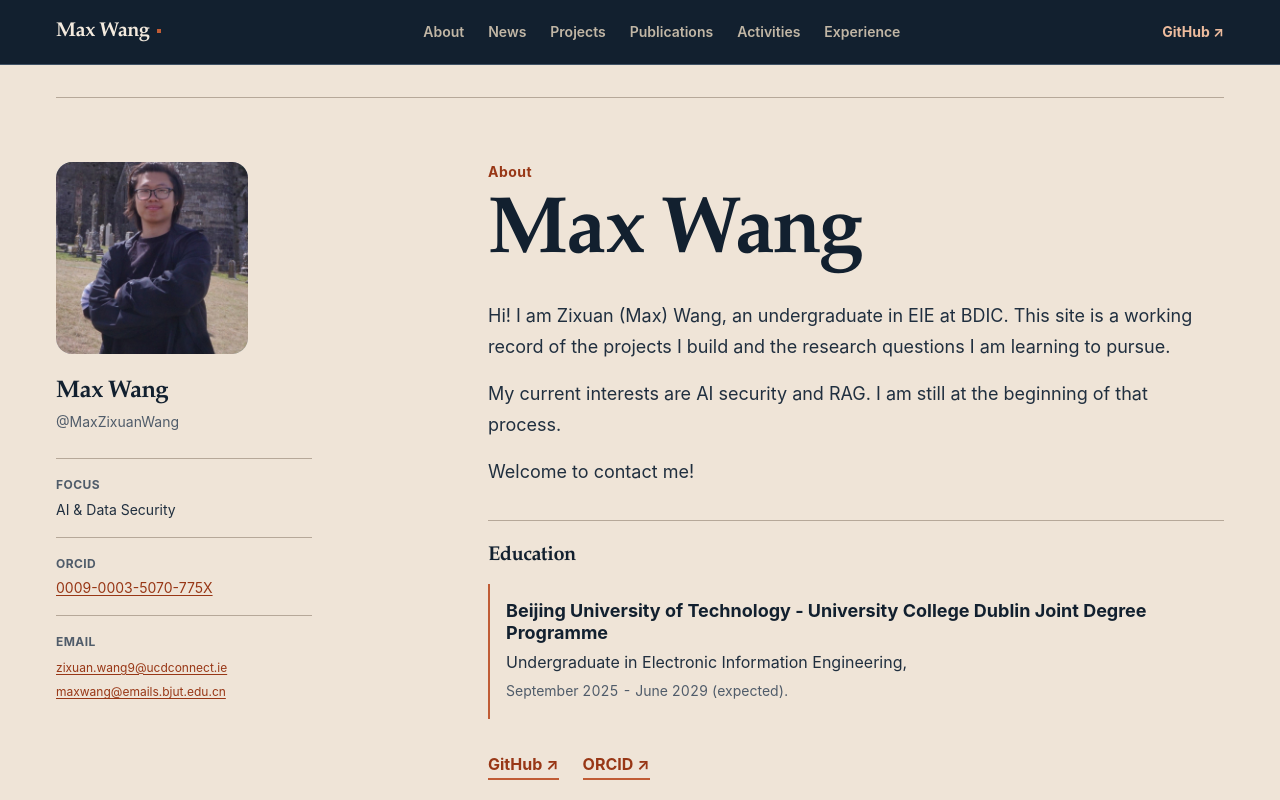
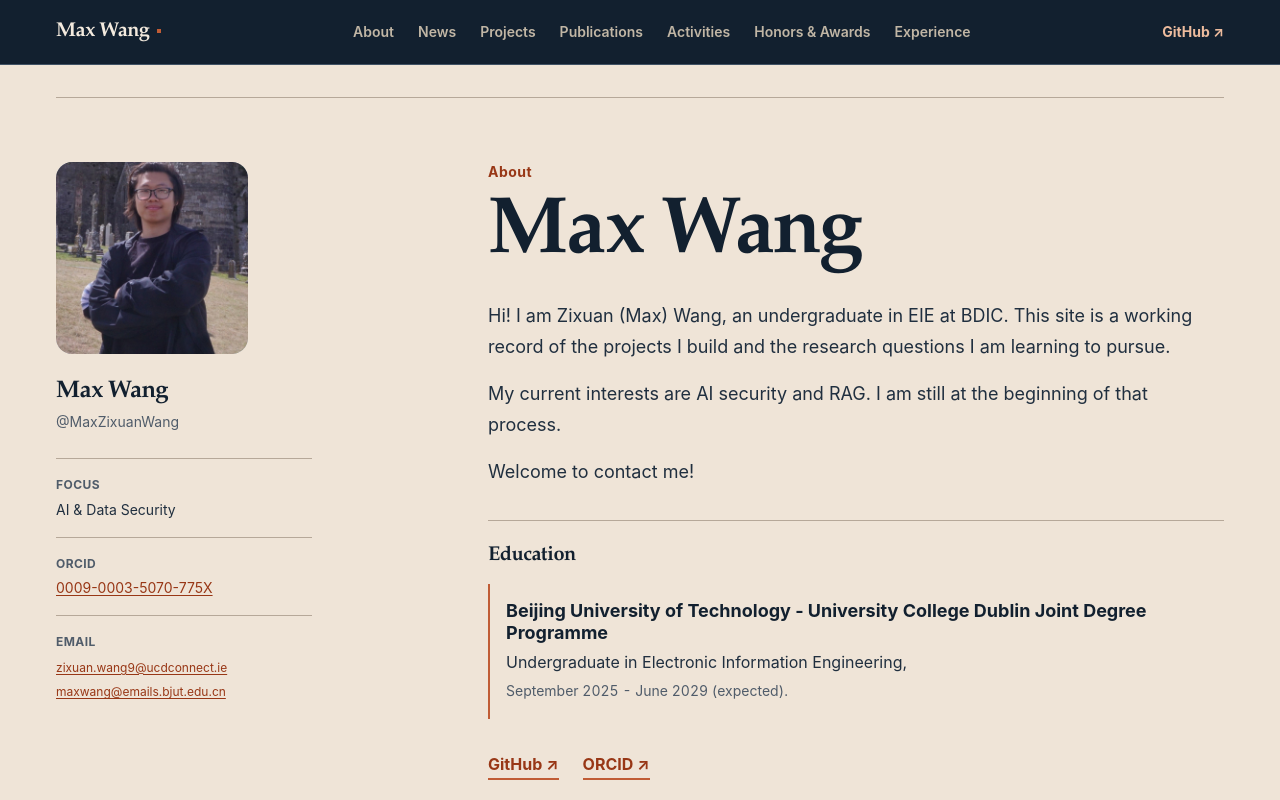
Before and after one commit to MaxZixuanWang/maxzixuanwang.github.io, a Next.js app: page / in a window 1280 px wide. Shown: the top 800 px of the page. Built offline with nearby package versions, Linux system fonts and the light colour scheme.

Commit message:
Add Honors navigation and smooth scrolling

```diff
--- a/app/hallmark.css
+++ b/app/hallmark.css
@@ -21,6 +21,7 @@ body {
 }
 
 html {
+  scroll-behavior: smooth;
   scroll-padding-block-start: var(--space-20);
   background: var(--color-paper);
 }
--- a/app/page.tsx
+++ b/app/page.tsx
@@ -58,6 +58,7 @@ export default function Home() {
             <a href="#projects">Projects</a>
             <a href="#publications">Publications</a>
             <a href="#activities">Activities</a>
+            <a href="#honors">Honors &amp; Awards</a>
             <a href="#experience">Experience</a>
           </nav>
           <a
```
